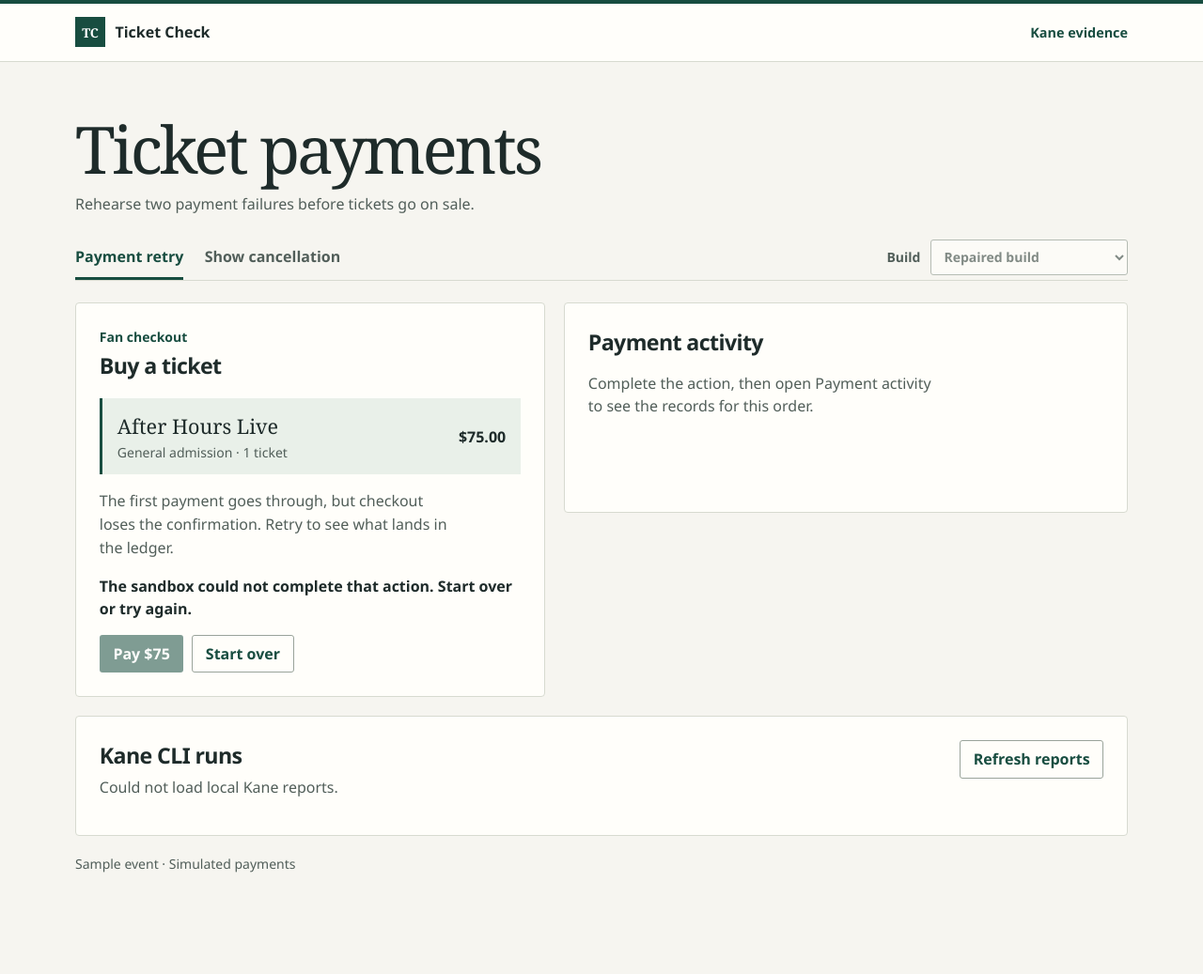
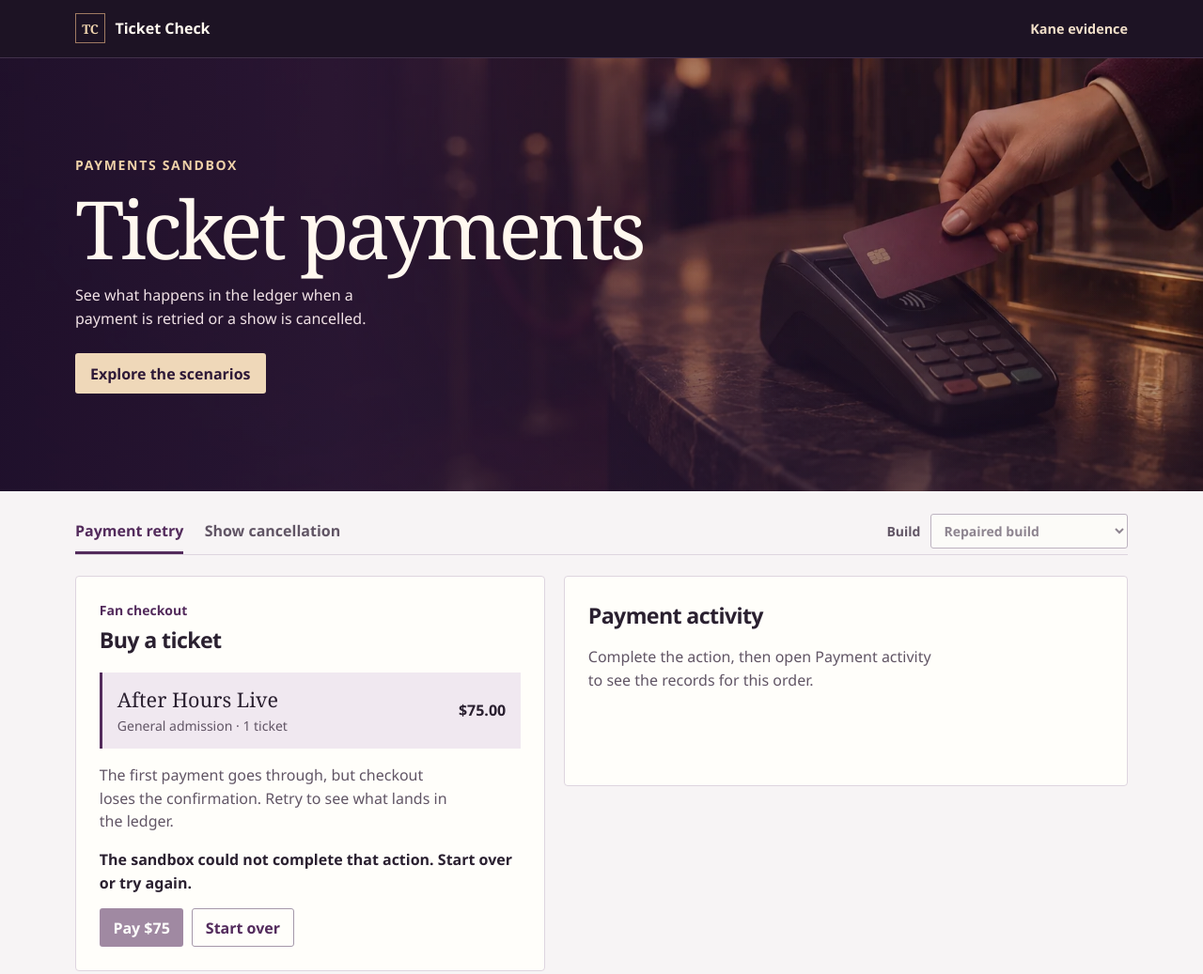
Before and after one commit to Michaelmary3/gaatru, a website: page public/tickets.html in a window 1280 px wide. Shown: the top 1037 px of the page at 94% size. Before the commit the page ends 966 px from the top, so only its background shows below. Drawn offline with Linux system fonts and the light colour scheme; no server answers.

Commit message:
Add editorial payments photography and subtle parallax

```diff
--- a/public/tickets.css
+++ b/public/tickets.css
@@ -1,13 +1,13 @@
 :root {
   color-scheme: light;
   font-family: "Segoe UI", system-ui, sans-serif;
-  color: #1e2b2a;
-  background: #f6f5f0;
+  color: #2a2030;
+  background: #f7f4f5;
   --paper: #fffefa;
-  --muted: #515e59;
-  --rule: #d7dad0;
-  --green: #184d40;
-  --green-pale: #e9f0e9;
+  --muted: #615565;
+  --rule: #ded5df;
+  --plum: #532b5c;
+  --plum-pale: #f0e8f0;
   --rust: #8b3528;
   --serif: Georgia, "Times New Roman", serif;
 }
@@ -18,27 +18,63 @@ a { color: inherit; }
 p { line-height: 1.55; }
 h1, h2 { margin: 0; }
 .frame { width: min(70rem, 100% - 3rem); margin-inline: auto; }
-.topbar { border-top: 4px solid var(--green); border-bottom: 1px solid var(--rule); background: var(--paper); }
+.topbar { border-bottom: 1px solid #42314b; background: #1d1324; color: #fff8ef; }
 .brand { min-height: 3.8rem; display: flex; align-items: center; justify-content: space-between; gap: 1rem; }
 .brand a { display: inline-flex; align-items: center; gap: .65rem; text-decoration: none; font-weight: 700; }
-.brand-mark { display: grid; place-items: center; width: 2rem; height: 2rem; background: var(--green); color: white; font: bold .85rem var(--serif); }
-.brand .report-link { color: var(--green); font-size: .9rem; }
+.brand-mark { display: grid; place-items: center; width: 2rem; height: 2rem; border: 1px solid #9f7a62; color: #efd4ae; font: bold .85rem var(--serif); }
+.brand .report-link { color: #f1dfc9; font-size: .9rem; }
 .report-link:hover { text-decoration: underline; }
-.intro { padding: clamp(2rem, 5vw, 3.5rem) 0 1.25rem; }
-h1 { font: 400 clamp(2.65rem, 6vw, 4.35rem)/1.04 var(--serif); letter-spacing: -.045em; }
-.intro p { color: var(--muted); margin: .65rem 0 0; }
+.intro {
+  position: relative;
+  isolation: isolate;
+  overflow: clip;
+  display: grid;
+  align-items: center;
+  min-height: clamp(25rem, 36vw, 32rem);
+  background: #27172f;
+  color: #fff8ef;
+}
+.hero-photo, .intro::after { position: absolute; z-index: -1; }
+.hero-photo {
+  inset: -2rem 0;
+  background: url("/ticket-terminal.webp") 66% 51% / cover no-repeat;
+}
+.intro::after {
+  content: "";
+  inset: 0;
+  background: linear-gradient(90deg, #20112deb 0%, #2b1837d6 28%, #301c4166 58%, #24132d1a 100%),
+    linear-gradient(0deg, #1d12277a, transparent 56%);
+}
+.intro-content { padding-block: 3rem; }
+.intro-label { margin: 0 0 .8rem; color: #f0d2a9; font-size: .875rem; font-weight: 650; letter-spacing: .12em; text-transform: uppercase; }
+h1 { font: 400 clamp(3rem, 6.7vw, 6rem)/1 var(--serif); letter-spacing: -.05em; }
+.intro-content > p:last-of-type { max-width: 35ch; margin: 1rem 0 1.55rem; color: #f1e2e6; }
+.hero-action { display: inline-block; background: #efd8b9; color: #2e1937; border-radius: 3px; padding: .65rem 1rem; font-weight: 700; text-decoration: none; }
+.hero-action:hover { background: #ffe7c8; }
+.workspace { padding-top: 1.15rem; }
+.workspace:focus { outline: none; }
+@media (prefers-reduced-motion: no-preference) {
+  @supports (animation-timeline: scroll()) {
+    .hero-photo {
+      animation: hero-drift 1s linear both;
+      animation-timeline: scroll(root block);
+      animation-range: 0px 420px;
+    }
+    @keyframes hero-drift { from { transform: translateY(0); } to { transform: translateY(28px); } }
+  }
+}
 .toolbar { display: flex; flex-wrap: wrap; align-items: center; justify-content: space-between; gap: .6rem 1rem; border-bottom: 1px solid var(--rule); margin-bottom: 1.4rem; }
 .scenarios { display: flex; flex-wrap: wrap; gap: 1.4rem; }
 .scenarios a { padding: .8rem 0 .7rem; border-bottom: 3px solid transparent; text-decoration: none; font-weight: 650; color: var(--muted); }
-.scenarios a[aria-current], .scenarios a:hover { border-color: var(--green); color: var(--green); }
+.scenarios a[aria-current], .scenarios a:hover { border-color: var(--plum); color: var(--plum); }
 .build-control { display: flex; align-items: center; gap: .65rem; color: var(--muted); font-size: .875rem; font-weight: 650; margin-block: .2rem; }
-select { padding: .45rem .6rem; border: 1px solid #9aa49b; border-radius: 3px; background: var(--paper); color: inherit; font: inherit; max-width: 100%; }
+select { padding: .45rem .6rem; border: 1px solid #a598aa; border-radius: 3px; background: var(--paper); color: inherit; font: inherit; max-width: 100%; }
 .fixture-note { margin: -1rem 0 1.05rem; color: var(--rust); font-size: .9rem; }
 .workbench { display: grid; grid-template-columns: minmax(0, 5fr) minmax(0, 6fr); gap: 1.25rem; align-items: start; }
 .card { background: var(--paper); border: 1px solid var(--rule); padding: clamp(1rem, 2.7vw, 1.55rem); border-radius: 4px; min-width: 0; }
-.eyebrow { color: var(--green); font-size: .875rem; font-weight: 700; margin: 0 0 .25rem; }
+.eyebrow { color: var(--plum); font-size: .875rem; font-weight: 700; margin: 0 0 .25rem; }
 h2 { font-size: 1.45rem; letter-spacing: -.027em; }
-.ticket { display: flex; align-items: center; justify-content: space-between; gap: .75rem; padding: .9rem 1rem; border-left: 3px solid var(--green); background: var(--green-pale); margin-top: 1.2rem; }
+.ticket { display: flex; align-items: center; justify-content: space-between; gap: .75rem; padding: .9rem 1rem; border-left: 3px solid var(--plum); background: var(--plum-pale); margin-top: 1.2rem; }
 .ticket div strong { font: 400 1.35rem var(--serif); }
 .ticket span { display: block; margin-top: .25rem; color: var(--muted); font-size: .875rem; }
 .price { white-space: nowrap; font-variant-numeric: tabular-nums; }
@@ -47,10 +83,10 @@ h2 { font-size: 1.45rem; letter-spacing: -.027em; }
 .status { margin-block: .9rem; font-weight: 700; }
 .status:empty { display: none; }
 .status[data-tone="warning"] { background: #fbede4; color: var(--rust); padding: .52rem .7rem; }
-.status[data-tone="success"] { color: var(--green); }
+.status[data-tone="success"] { color: #235849; }
 .actions { display: flex; flex-wrap: wrap; gap: .55rem; }
-button { background: var(--green); color: #fff; font: inherit; font-weight: 650; border: 1px solid transparent; border-radius: 3px; min-height: 2.55rem; padding: .45rem .85rem; cursor: pointer; }
-button.secondary { background: var(--paper); color: var(--green); border-color: #9aa49b; }
+button { background: var(--plum); color: #fff; font: inherit; font-weight: 650; border: 1px solid transparent; border-radius: 3px; min-height: 2.55rem; padding: .45rem .85rem; cursor: pointer; }
+button.secondary { background: var(--paper); color: var(--plum); border-color: #a598aa; }
 button:disabled { opacity: .55; cursor: default; }
 button:not(:disabled):hover { box-shadow: inset 0 0 0 1px currentColor; }
 :focus-visible { outline: 3px solid #9b691e; outline-offset: 3px; }
@@ -70,10 +106,14 @@ dl { margin: 0; }
 .reports details > p, .reports details > ul { color: var(--muted); }
 .verdict { float: right; margin-left: .5rem; min-width: 4.5rem; text-align: center; padding: .08rem .45rem; border-radius: 2px; background: #edede8; color: var(--muted); font-size: .875rem; }
 .verdict[data-result="failed"] { background: #faeee8; color: var(--rust); }
-.verdict[data-result="passed"] { background: var(--green-pale); color: var(--green); }
+.verdict[data-result="passed"] { background: #e9f0eb; color: #235849; }
 footer { color: var(--muted); font-size: .875rem; padding: 1.25rem 0 2.35rem; }
 @media (max-width: 46rem) {
   .frame { width: calc(100% - 2rem); }
+  .intro { align-items: end; min-height: 27rem; }
+  .intro-content { padding-block: 2rem; }
+  .hero-photo { background-position: 74% 50%; }
+  .intro::after { background: linear-gradient(0deg, #20112df5 4%, #271632db 41%, #2b16342b 83%), linear-gradient(90deg, #27163294, transparent 83%); }
   .workbench { grid-template-columns: 1fr; }
   .toolbar { align-items: start; }
   .ledger { min-height: 0; }
--- a/public/tickets.html
+++ b/public/tickets.html
@@ -5,6 +5,7 @@
   <meta name="viewport" content="width=device-width, initial-scale=1">
   <meta name="description" content="A ticketing sandbox that verifies payment retries and cancellation refunds with Kane CLI.">
   <title>Ticket Check · Payments Sandbox</title>
+  <link rel="preload" href="/ticket-terminal.webp" as="image">
   <link rel="stylesheet" href="/tickets.css">
   <script src="/tickets.js" defer></script>
 </head>
@@ -15,11 +16,17 @@
       <a class="report-link" href="#evidence-title">Kane evidence</a>
     </div>
   </header>
-  <main class="frame">
-    <section class="intro">
-      <h1>Ticket payments</h1>
-      <p>Rehearse two payment failures before tickets go on sale.</p>
+  <main>
+    <section class="intro" aria-labelledby="intro-title">
+      <div class="hero-photo" aria-hidden="true"></div>
+      <div class="frame intro-content">
+        <p class="intro-label">Payments sandbox</p>
+        <h1 id="intro-title">Ticket payments</h1>
+        <p>See what happens in the ledger when a payment is retried or a show is cancelled.</p>
+        <a class="hero-action" href="#scenarios">Explore the scenarios</a>
+      </div>
     </section>
+    <div class="frame workspace" id="scenarios" tabindex="-1">
     <div class="toolbar">
       <nav class="scenarios" aria-label="Payment scenarios">
         <a href="/?case=retry" id="retry-link">Payment retry</a>
@@ -69,6 +76,7 @@
       <div id="reports" class="reports"></div>
     </section>
     <footer>Sample event · Simulated payments</footer>
+    </div>
   </main>
 </body>
 </html>
--- a/scripts/ticket-server.mjs
+++ b/scripts/ticket-server.mjs
@@ -8,6 +8,7 @@ const assets = new Map([
   ["/", ["tickets.html", "text/html"]],
   ["/tickets.css", ["tickets.css", "text/css"]],
   ["/tickets.js", ["tickets.js", "text/javascript"]],
+  ["/ticket-terminal.webp", ["ticket-terminal.webp", "image/webp"]],
 ]);
 
 function json(res, status, data) {
@@ -52,7 +53,8 @@ export async function startTicketServer({port = 0, onActivity = () => {}, demons
       if (!asset) return res.writeHead(404).end();
       const [file, mime] = asset;
       const content = await readFile(new URL("../public/" + file, import.meta.url));
-      res.writeHead(200, {"Content-Type": mime + "; charset=utf-8", "Cache-Control": "no-store"}).end(content);
+      const contentType = mime.startsWith("image/") ? mime : mime + "; charset=utf-8";
+      res.writeHead(200, {"Content-Type": contentType, "Cache-Control": "no-store"}).end(content);
     } catch {
       json(res, 500, {error: "Sandbox request failed"});
     }
```
Also changed, not shown: public/ticket-terminal.webp (added).
